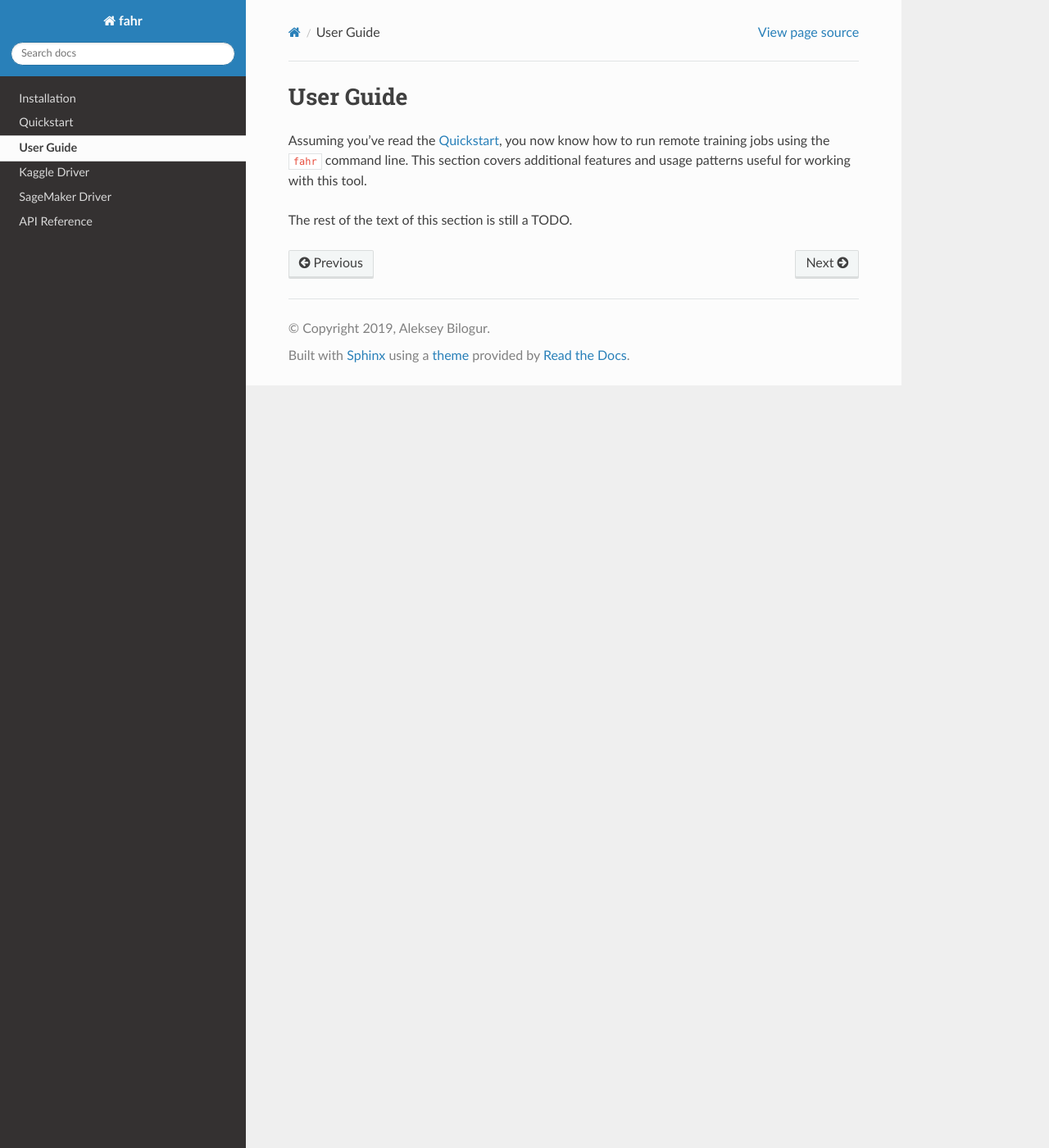
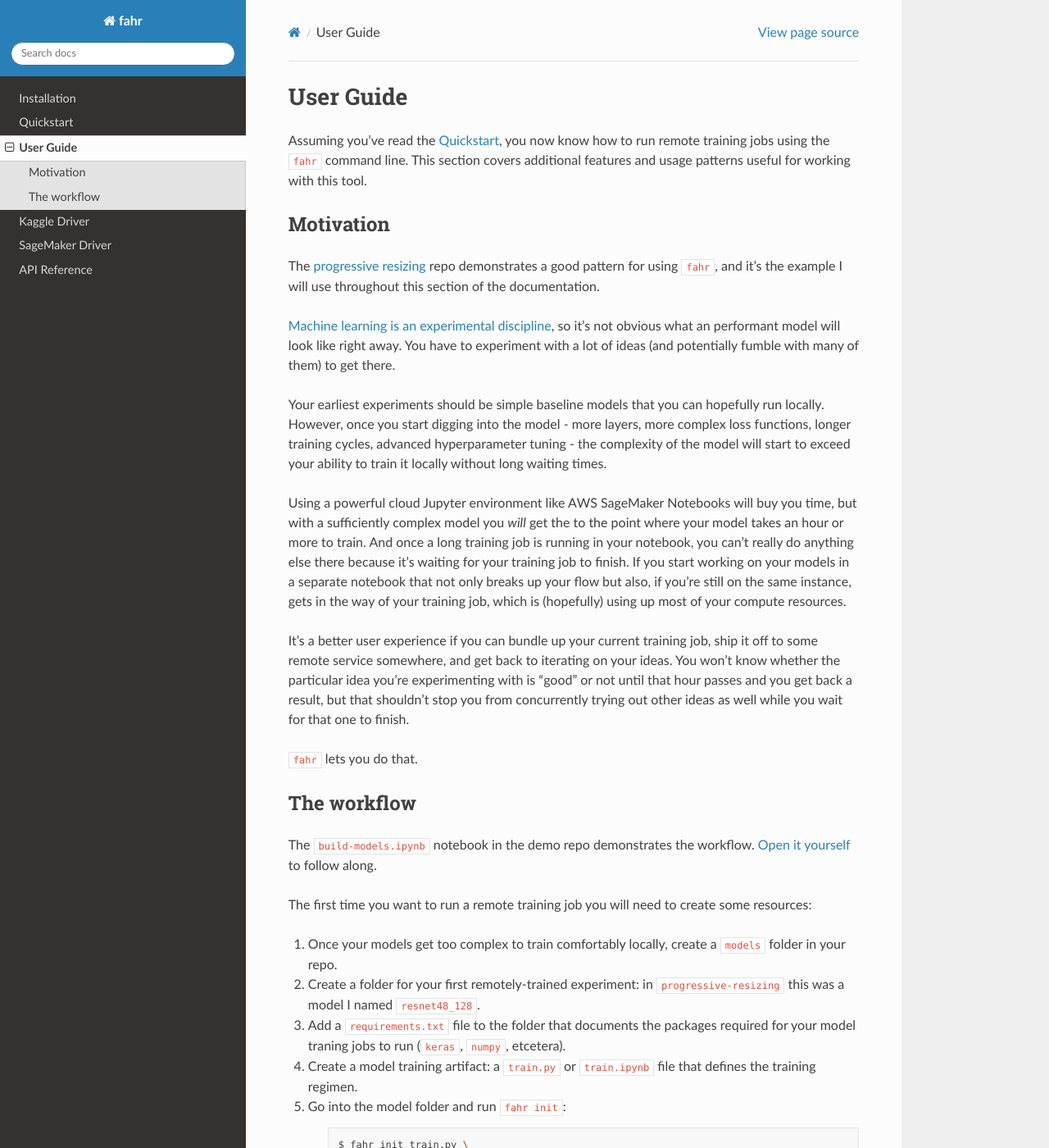
Before and after one commit to ResidentMario/fahr, a Sphinx documentation site: the page built from docs/user_guide.rst, in a window 1280 px wide and 1400 px high. Shown: the whole window at 82% size. Built offline with Sphinx 7.4.7 and the Read the Docs theme 2.0.0, drawn with Linux system fonts in a browser that asks for light colours; some of the changed text lies outside the part shown.

Commit message:
Finish user guide.

```diff
--- a/docs/quickstart.rst
+++ b/docs/quickstart.rst
@@ -50,4 +50,8 @@ This will download ``model.h5`` to your local machine.
 
 And that's it, you're done!
 
-Every training driver in ``fahr`` uses the same API pattern: ``fit`` to turn a training artifact into a model artifact "on the cloud", then ``fetch`` to download it locally. However, the configuration options (specified via ``--config.$OPTION_NAME``) vary between training drivers. The ``kaggle`` driver is extremely simple: the only required additional argument is ``--config.username``. Other drivers require more arguments and more advance configuration, but are also more powerful. To learn about the drivers available in ``fahr``, or to see more options for working with ``kaggle``, check out the requisite sections of the docs.
+Every training driver in ``fahr`` uses the same API pattern: ``fit`` to turn a training artifact into a model artifact "on the cloud", then ``fetch`` to download it locally. However, the configuration options (specified via ``--config.$OPTION_NAME``) vary between training drivers. The ``kaggle`` driver is extremely simple: the only required additional argument is ``--config.username``. Other drivers require more arguments and more advance configuration, but are also more powerful.
+
+To learn about the drivers available in ``fahr`` check out the requisite sections of the docs. To dig deeper into the ``fahr`` workflow and see what benefits it may have for your use case, check out the `User Guide`_.
+
+.. _User Guide: https://residentmario.github.io/fahr/user_guide.html
--- a/docs/user_guide.rst
+++ b/docs/user_guide.rst
@@ -4,6 +4,66 @@ User Guide
 
 Assuming you've read the `Quickstart`_, you now know how to run remote training jobs using the ``fahr`` command line. This section covers additional features and usage patterns useful for working with this tool.
 
-The rest of the text of this section is still a TODO.
+.. _Quickstart: https://residentmario.github.io/fahr/quickstart.html
 
-.. _Quickstart: https://residentmario.github.io/fahr/quickstart.html
+Motivation
+----------
+
+The `progressive resizing <https://github.com/ResidentMario/progressive-resizing>`_ repo demonstrates a good pattern for using ``fahr``, and it's the example I will use throughout this section of the documentation.
+
+`Machine learning is an experimental discipline <https://www.residentmar.io/2019/02/23/data-science-experiments.html>`_, so it's not obvious what an performant model will look like right away. You have to experiment with a lot of ideas (and potentially fumble with many of them) to get there.
+
+Your earliest experiments should be simple baseline models that you can hopefully run locally. However, once you start digging into the model - more layers, more complex loss functions, longer training cycles, advanced hyperparameter tuning - the complexity of the model will start to exceed your ability to train it locally without long waiting times.
+
+Using a powerful cloud Jupyter environment like AWS SageMaker Notebooks will buy you time, but with a sufficiently complex model you *will* get the to the point where your model takes an hour or more to train. And once a long training job is running in your notebook, you can't really do anything else there because it's waiting for your training job to finish. If you start working on your models in a separate notebook that not only breaks up your flow but also, if you're still on the same instance, gets in the way of your training job, which is (hopefully) using up most of your compute resources.
+
+It's a better user experience if you can bundle up your current training job, ship it off to some remote service somewhere, and get back to iterating on your ideas. You won't know whether the particular idea you're experimenting with is "good" or not until that hour passes and you get back a result, but that shouldn't stop you from concurrently trying out other ideas as well while you wait for that one to finish.
+
+``fahr`` lets you do that.
+
+The workflow
+------------
+
+The ``build-models.ipynb`` notebook in the demo repo demonstrates the workflow. `Open it yourself <https://github.com/ResidentMario/progressive-resizing/blob/master/notebooks/build-models.ipynb>`_ to follow along.
+
+The first time you want to run a remote training job you will need to create some resources:
+
+1. Once your models get too complex to train comfortably locally, create a ``models`` folder in your repo.
+2. Create a folder for your first remotely-trained experiment: in ``progressive-resizing`` this was a model I named ``resnet48_128``.
+3. Add a ``requirements.txt`` file to the folder that documents the packages required for your model traning jobs to run (``keras``, ``numpy``, etcetera).
+4. Create a model training artifact: a ``train.py`` or ``train.ipynb`` file that defines the training regimen.
+5. Go into the model folder and run ``fahr init``:
+
+    .. code-block:: bash
+
+        $ fahr init train.py \
+            --train-driver='sagemaker' \
+            --build-driver='local-gpu' \
+            --config.output_path=$S3_ARTIFACT_DIRECTORY \
+            --config.role_name=$EXECUTION_ROLE_NAME
+
+6. You should now have some model training artifacts in your folder. In all non-``kaggle`` cases this will be a ``Dockerfile`` compatible with your training driver and a ``run.sh`` script that acts as the entrypoint to that image. You can edit these to your liking. For exampe, in the demo repo I added some commands to download the dataset to ``run.sh`` (`see here <https://github.com/ResidentMario/progressive-resizing/blob/master/resnet48_128/run.sh>`_).
+7. Run ``fahr fit`` and launch the job:
+
+    .. code-block:: bash
+
+        $ fahr fit train.py \
+            --train-driver='sagemaker' \
+            --build-driver='local-gpu' \
+            --config.output_path=$S3_ARTIFACT_DIRECTORY \
+            --config.role_name=$EXECUTION_ROLE_NAME
+
+The process for every run after the first is similar, but simpler:
+
+1. Create a new folder for the experiment.
+2. Copy the files over:
+
+    .. code-block:: bash
+
+        $ fahr copy ../resnet48_128/ ./ \
+            --include-training-artifact='train.py'
+
+3. Edit as necessary - add or remote packages from the ``requirements.txt``, update environment variables in the ``Dockerfile``, etcetera.
+4. Run ``fahr fit`` again to launch the new job.
+
+One of the great things about this workflow is that it makes it easy to brute-force model hyperparameter search. When I was trying to find the optimal ``batch_size`` in the demo repo, I didn't bother writing additional code to perform a grid search, I just launched three jobs concurrently, one each at 512, 256, and 128 samples per batch.
```
Also changed, not shown: docs/drivers/kaggle.rst (+7 -1 lines), docs/drivers/sagemaker.rst (+7 -2 lines).
